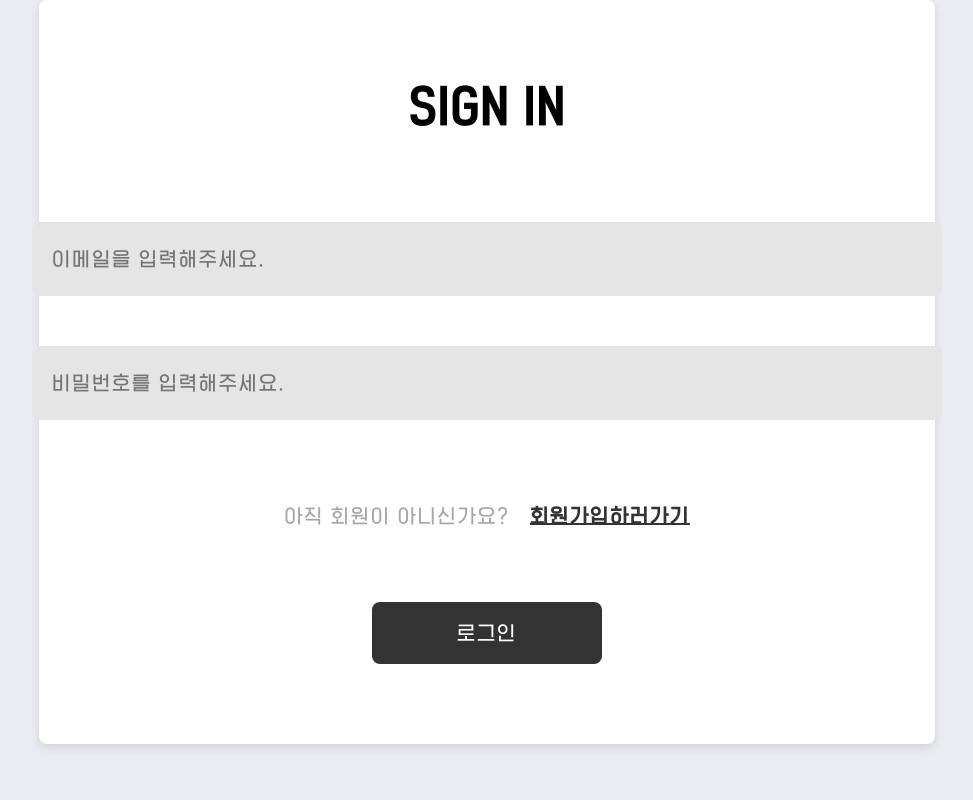
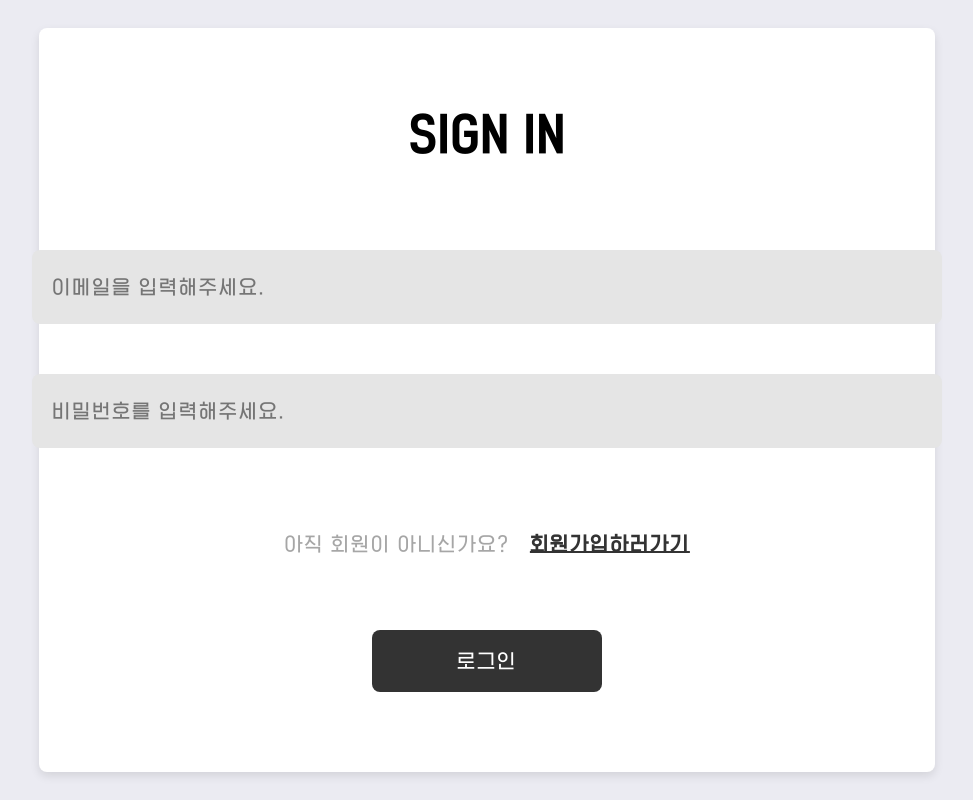
Before and after one commit to owlsuri/react_firebase_practice, a React (Create React App) app: page /signIn in a window 1280 px wide. Shown: the whole page, without its empty margins (153-1126 px from the left). Built offline with nearby package versions, Linux system fonts and the light colour scheme; no server answers.

Commit message:
수정 : 레이아웃 가운데 정렬

```diff
--- a/src/components/pages/Layout/header/header.tsx
+++ b/src/components/pages/Layout/header/header.tsx
@@ -7,7 +7,7 @@ interface IProps {
   isMenuOpen: boolean;
 }
 
-const Header = styled.div`
+const Header = styled.header`
   display: flex;
   flex-direction: row;
   justify-content: space-around;
@@ -23,14 +23,15 @@ const HamburgerBtn = styled.div`
   width: 35px;
   height: 35px;
   cursor: pointer;
+  position: relative;
 `;
 
 const Menu = styled.div`
   display: ${(props: IProps) => (props.isMenuOpen ? "flex" : "none")};
   flex-direction: column;
   position: absolute;
-  top: 12%;
-  right: 14%;
+  top: 200%;
+  right: 0%;
   background-color: white;
   border-radius: 8px;
   box-shadow: 0px 4px 10px rgba(0, 0, 0, 0.1);
@@ -84,12 +85,13 @@ export default function HeaderPage() {
           backgroundRepeat: "no-repeat",
           backgroundPosition: "center",
         }}
-      ></HamburgerBtn>
-      <Menu isMenuOpen={isMenuOpen}>
-        <DropDownMenuFirst>LIST</DropDownMenuFirst>
-        <DropDownMenuMid>MYPAGE</DropDownMenuMid>
-        <DropDownMenuLast>LOGOUT</DropDownMenuLast>
-      </Menu>
+      >
+        <Menu isMenuOpen={isMenuOpen}>
+          <DropDownMenuFirst>LIST</DropDownMenuFirst>
+          <DropDownMenuMid>MYPAGE</DropDownMenuMid>
+          <DropDownMenuLast>LOGOUT</DropDownMenuLast>
+        </Menu>
+      </HamburgerBtn>
     </Header>
   );
 }
--- a/src/components/pages/Layout/index.tsx
+++ b/src/components/pages/Layout/index.tsx
@@ -7,10 +7,18 @@ interface ILayoutProps {
 const Wrapper = styled.div``;
 
 const Body = styled.div`
+  display: flex;
+  flex-direction: column;
+  align-items: center;
   background-color: ${colorPick.lightPurple};
   width: 100%;
   height: 100%;
   min-height: 100vh;
+
+  header {
+    display: flex;
+    width: 100vw;
+  }
 `;
 
 export default function Layout(props: ILayoutProps) {
```
